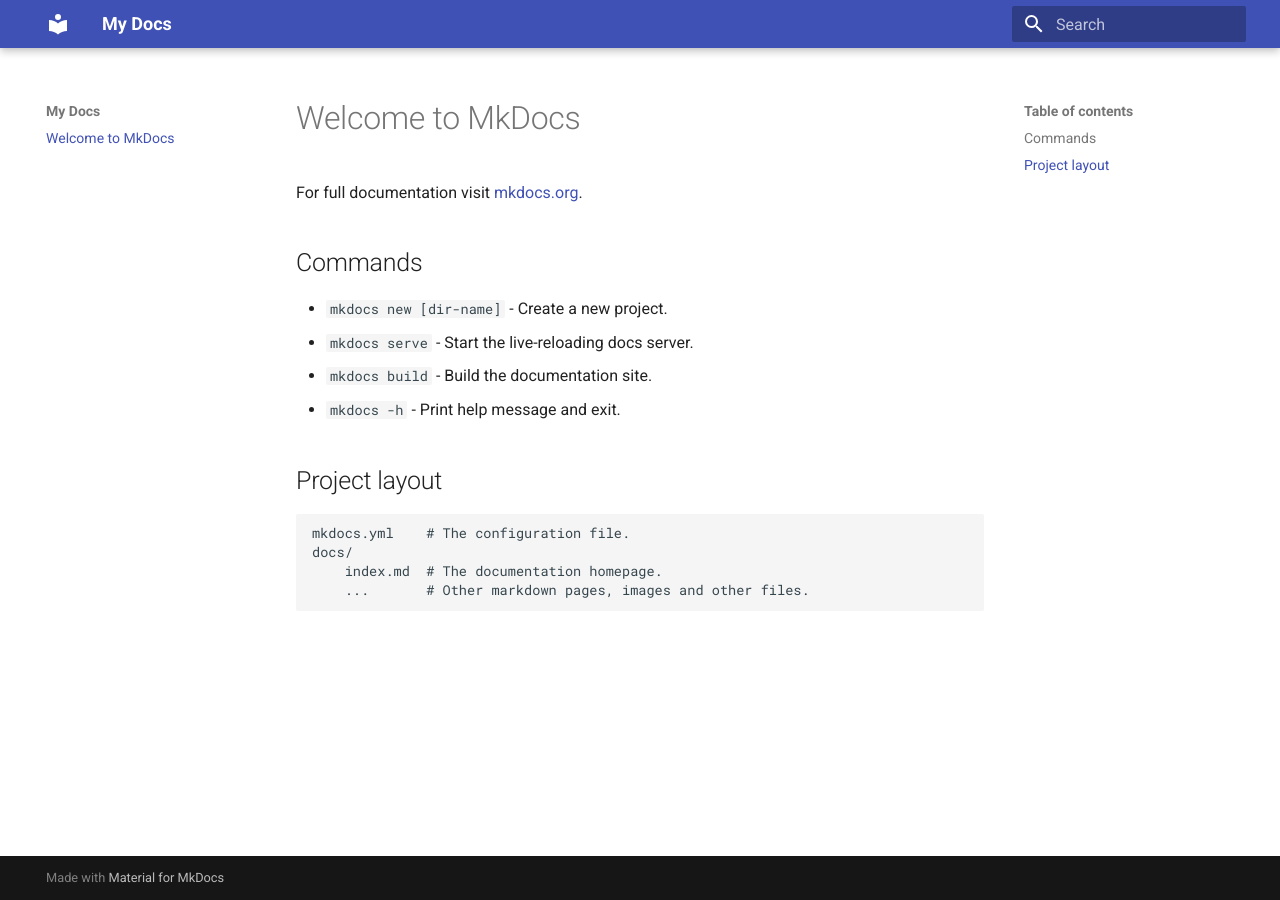
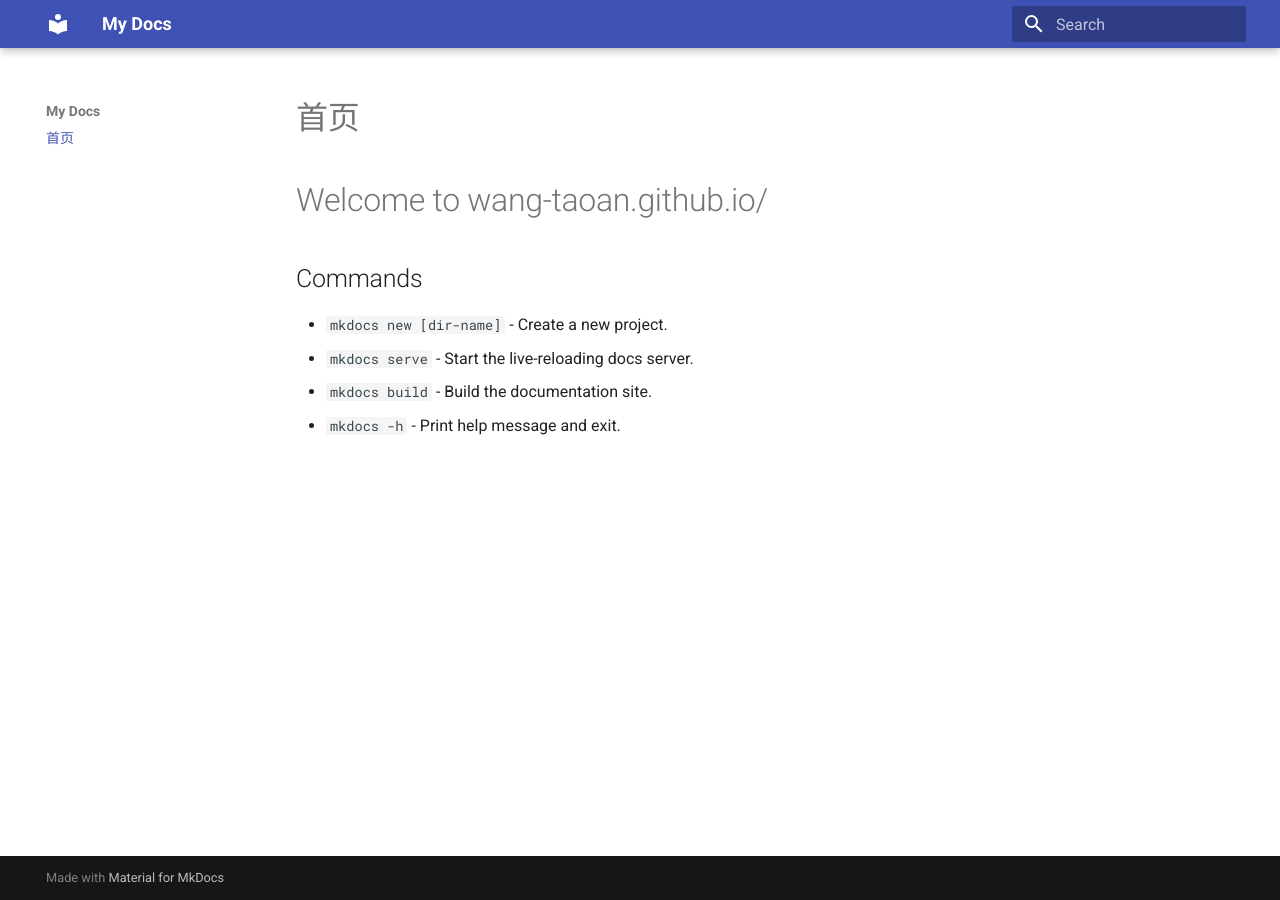
Before and after one commit to Wang-Taoan/Wang-Taoan.github.io, an MkDocs documentation site: the page built from docs/index.md, in a window 1280 px wide. Built offline with MkDocs 1.6.1 and Material for MkDocs 9.7.7, drawn with Linux system fonts in a browser that asks for light colours.

Commit message:
change index

```diff
--- a/docs/index.md
+++ b/docs/index.md
@@ -1,6 +1,7 @@
-# Welcome to MkDocs
+# 首页
+# Welcome to wang-taoan.github.io/
 
-For full documentation visit [mkdocs.org](https://www.mkdocs.org).
+
 
 ## Commands
 
@@ -8,10 +9,3 @@
 * `mkdocs serve` - Start the live-reloading docs server.
 * `mkdocs build` - Build the documentation site.
 * `mkdocs -h` - Print help message and exit.
-
-## Project layout
-
-    mkdocs.yml    # The configuration file.
-    docs/
-        index.md  # The documentation homepage.
-        ...       # Other markdown pages, images and other files.
```
